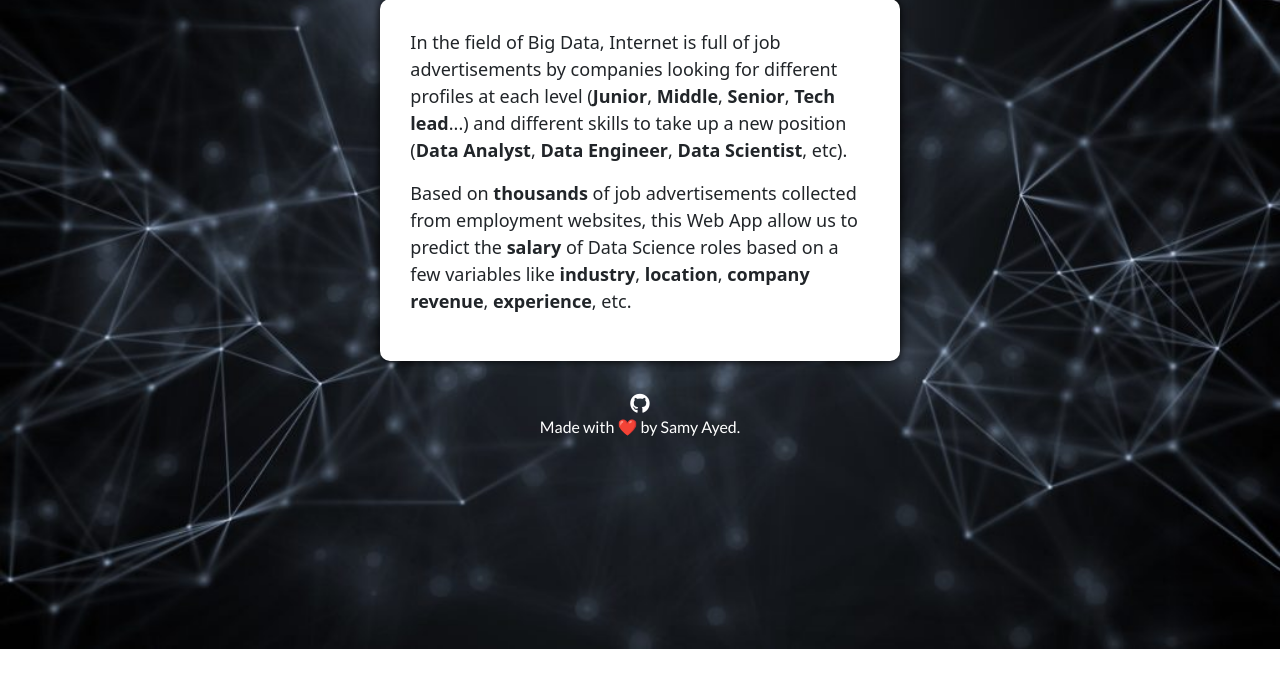
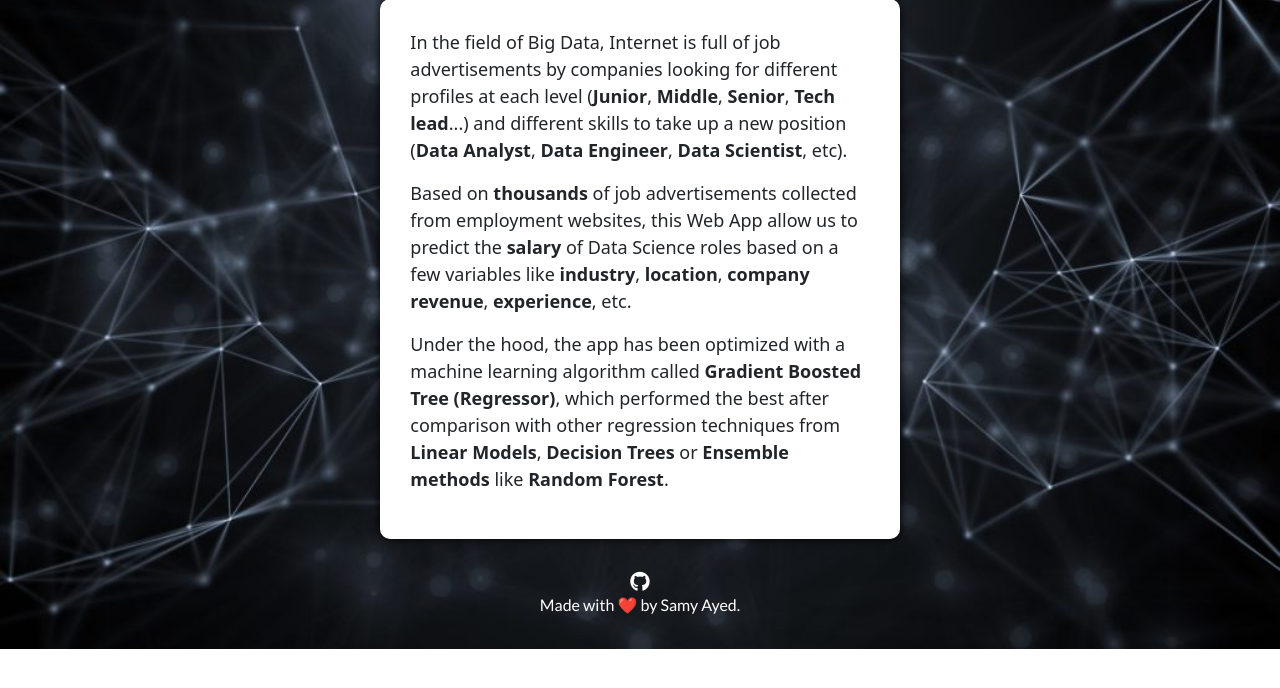
Before and after one commit to AyedSamy/Data-Jobs-Deployment, a Flask app: page /about in a window 1280 px wide. Shown: the part 71-759 px from the top of the page. Run offline with Flask 2, Linux system fonts and the light colour scheme; parts of the project's set-up code (start-up, migrations or seed data) failed here and were passed over; some libraries are stand-ins or nearby versions.

Commit message:
Update about.html

```diff
--- a/templates/about.html
+++ b/templates/about.html
@@ -10,6 +10,7 @@
             <div class="form-container" style="font-size: 18px;text-align: left;">
                 <p>In the field of Big Data, Internet is full of job advertisements by companies looking for different profiles at each level (<b>Junior</b>, <b>Middle</b>, <b>Senior</b>, <b>Tech lead</b>...) and different skills to take up a new position (<b>Data Analyst</b>, <b>Data Engineer</b>, <b>Data Scientist</b>, etc).</p>
                 <p>Based on <b>thousands</b> of job advertisements collected from employment websites, this Web App allow us to predict the <b>salary</b> of Data Science roles based on a few variables like <b>industry</b>, <b>location</b>, <b>company revenue</b>, <b>experience</b>, etc.</p>
+		<p>Under the hood, the app has been optimized with a machine learning algorithm called <b>Gradient Boosted Tree (Regressor)</b>, which performed the best after comparison with other regression techniques from <b>Linear Models</b>, <b>Decision Trees</b> or <b>Ensemble methods</b> like <b>Random Forest</b>.</p>
             </div>
         </div>
     </div>
```
